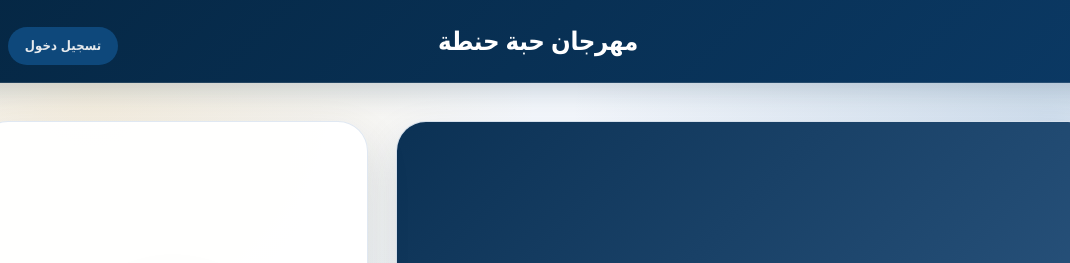
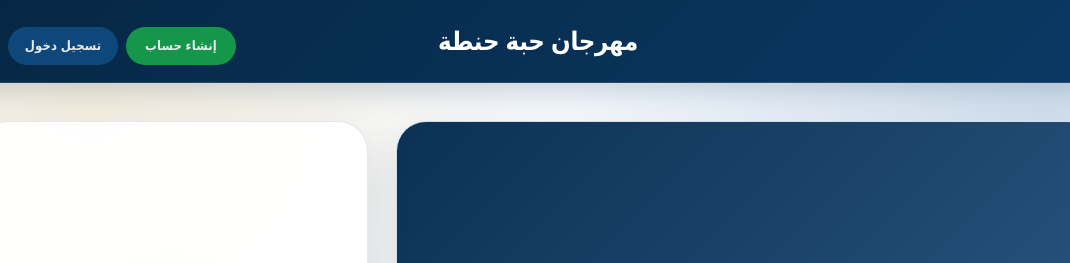
Before and after one commit to daviddhany/website-2, a website: page public/index.html in a window 1280 px wide. Shown: the top 263 px of the page, 102-1172 px from the left. Drawn offline with Linux system fonts and the light colour scheme.

Commit message:
Update account creation link in index.html

```diff
--- a/public/index.html
+++ b/public/index.html
@@ -17,7 +17,7 @@
     </div>
     <div class="header-right">
       <nav class="header-actions" aria-label="روابط الموقع">
-      <!--  <a class="btn-nav login" href="/c/7b2ecaf0-4405-83ea-b660-2f9e88d19bd3">إنشاء حساب</a>-->
+        <a class="btn-nav login" href="https://docs.google.com/forms/d/e/1FAIpQLSfJMLvFlnHMETFObqLkTVEtno1MXSQARGNPfLCVdzI8hrHMsw/viewform?usp=send_form">إنشاء حساب</a>
         <a class="btn-nav" href="/c/9d4acaf0-6607-83ea-b660-4b9e88d19bd5">تسجيل دخول</a>
       </nav>
    <img src="/public/logo-right.png" class="header-logo" alt="شعار الكنيسة">
```
